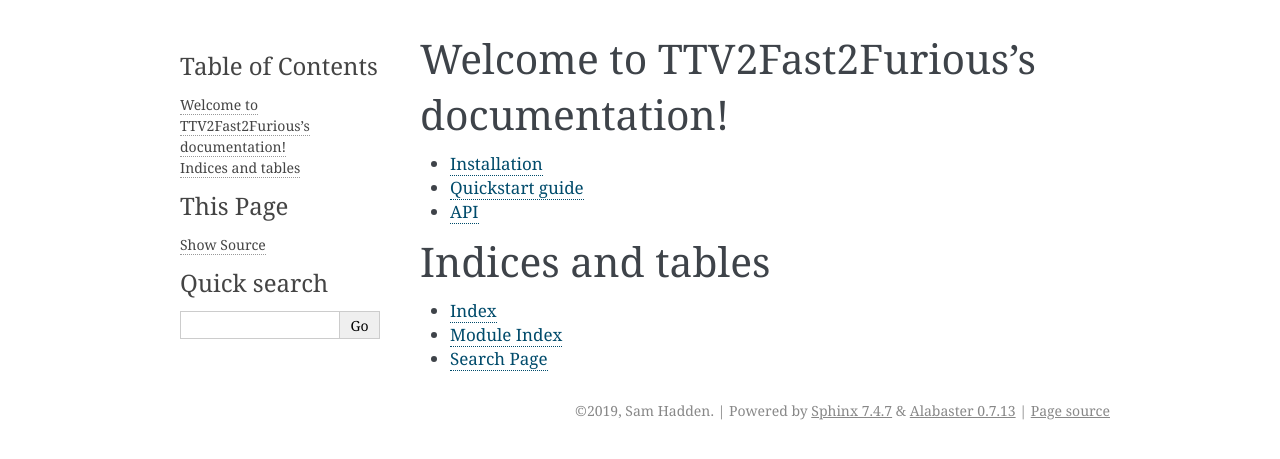
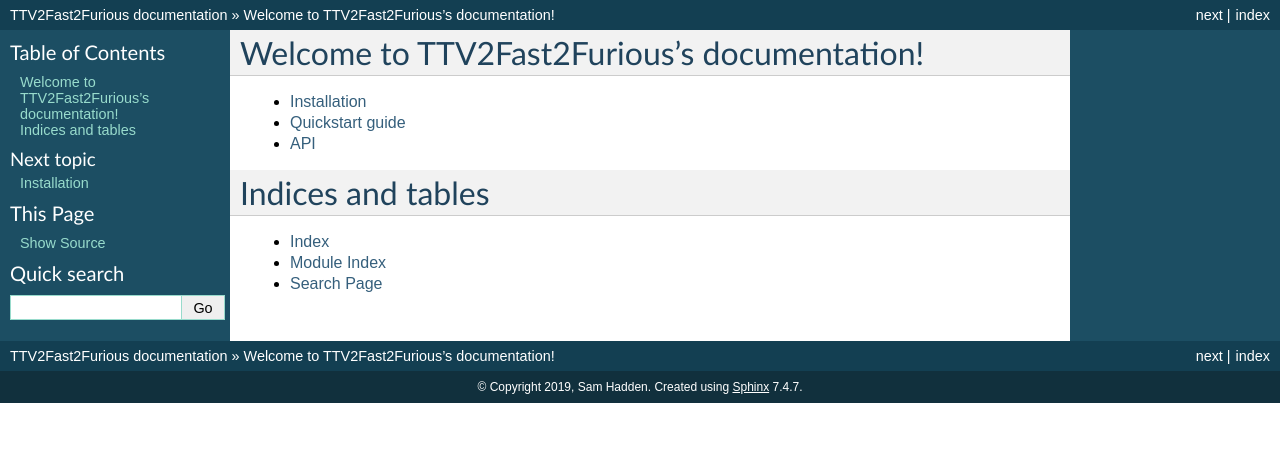
Before and after one commit to shadden/TTV2Fast2Furious, a Sphinx documentation site: the page built from docs/index.rst, in a window 1280 px wide. Shown: the top 459 px of the page. Built offline with Sphinx 7.4.7, drawn with Linux system fonts in a browser that asks for light colours; pages that are not in the unit, such as notebooks, are missing from menus.

Commit message:
Improved documentation

```diff
--- a/README.rst
+++ /dev/null
@@ -1 +0,0 @@
-Welcome to TTV2Fast2Furious!
--- a/docs/conf.py
+++ b/docs/conf.py
@@ -84,7 +84,7 @@
 # The theme to use for HTML and HTML Help pages.  See the documentation for
 # a list of builtin themes.
 #
-html_theme = 'alabaster'
+html_theme = 'classic'
 
 # Theme options are theme-specific and customize the look and feel of a theme
 # further.  For a list of options available for each theme, see the
```
Also changed, not shown: docs/api.rst (+6 -3 lines), ttv2fast2furious/__init__.py (+1 -9 lines), docs/index.rst (line endings or trailing spaces), 2 other files.
